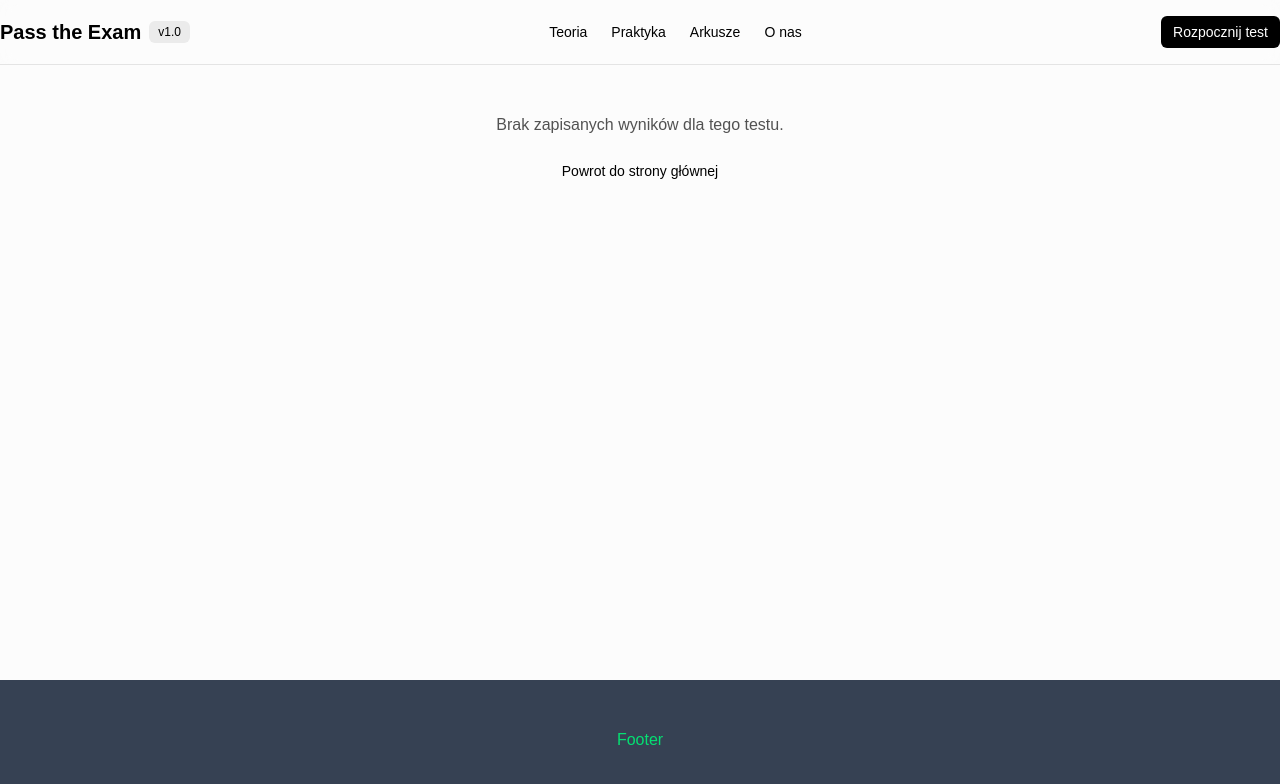
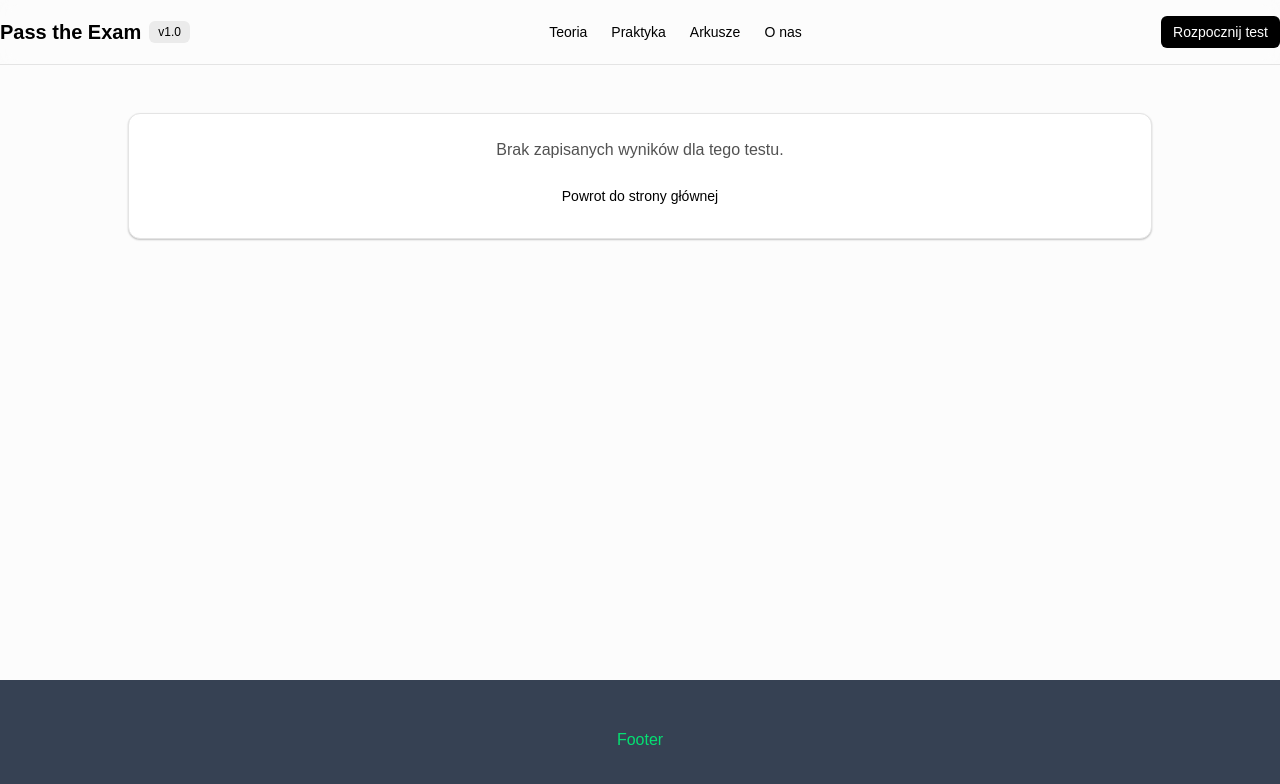
Before and after one commit to Marmo77/PassTheProgramistExams, a React (Vite) app: page /theory/results/1 in a window 1280 px wide. Shown: the top 784 px of the page. Built offline with nearby package versions, Linux system fonts and the light colour scheme; no server answers.

Commit message:
no results

```diff
--- /dev/null
+++ b/src/components/Question/NoResults.tsx
@@ -0,0 +1,21 @@
+import React from "react";
+import { Link } from "react-router-dom";
+import { Button } from "../ui/button";
+import { Card } from "../ui/card";
+
+const NoResults = () => {
+  return (
+    <section className="mx-auto max-w-5xl py-12">
+      <Card className="flex flex-col items-center gap-4">
+        <p className="text-muted-foreground">
+          Brak zapisanych wyników dla tego testu.
+        </p>
+        <Link to="/">
+          <Button variant={"link"}>Powrot do strony głównej</Button>
+        </Link>
+      </Card>
+    </section>
+  );
+};
+
+export default NoResults;
--- a/src/components/Question/Question.tsx
+++ b/src/components/Question/Question.tsx
@@ -84,6 +84,7 @@ const Question = () => {
   };
 
   const handleFinish = () => {
+    try {
       const { results, summary } = QuestionResults(question, answers);
       const exam_type_result = "results_" + exam_type;
       localStorage.setItem(
@@ -95,13 +96,9 @@ const Question = () => {
         })
       );
       navigate("/theory/results/" + exam_type);
-
-    useEffect(() => {
-      const answeredQuestions = answers.filter((val) => val !== null);
-
-      const progress = (answeredQuestions.length / question.length) * 100;
-      console.log(progress);
-    }, [answers]);
+    } catch (error) {
+      console.error("Error finishing quiz:", error);
+    }
   };
   return (
     <>
--- a/src/components/ResultsPage.tsx
+++ b/src/components/ResultsPage.tsx
@@ -4,6 +4,7 @@ import type { QuestionType } from "@/types/types";
 import type { QuestionEvaluation } from "@/hooks/QuestionResults";
 import { Link, useParams } from "react-router-dom";
 import { Button } from "./ui/button";
+import NoResults from "./Question/NoResults";
 
 type PersistedResults = {
   results: QuestionEvaluation[];
@@ -36,18 +37,7 @@ const ResultsPage = () => {
   if (!loaded) return null;
 
   if (!data || !data.results || !data.questions) {
-    return (
-      <section className="mx-auto max-w-7xl py-12">
-        <div className="flex flex-col items-center gap-4">
-          <p className="text-muted-foreground">
-            Brak zapisanych wyników dla tego testu.
-          </p>
-          <Link to="/">
-            <Button variant={"link"}>Powrot do strony głównej</Button>
-          </Link>
-        </div>
-      </section>
-    );
+    return <NoResults />;
   }
 
   return (
```
Lines whose indentation alone changed are shown as unchanged.
